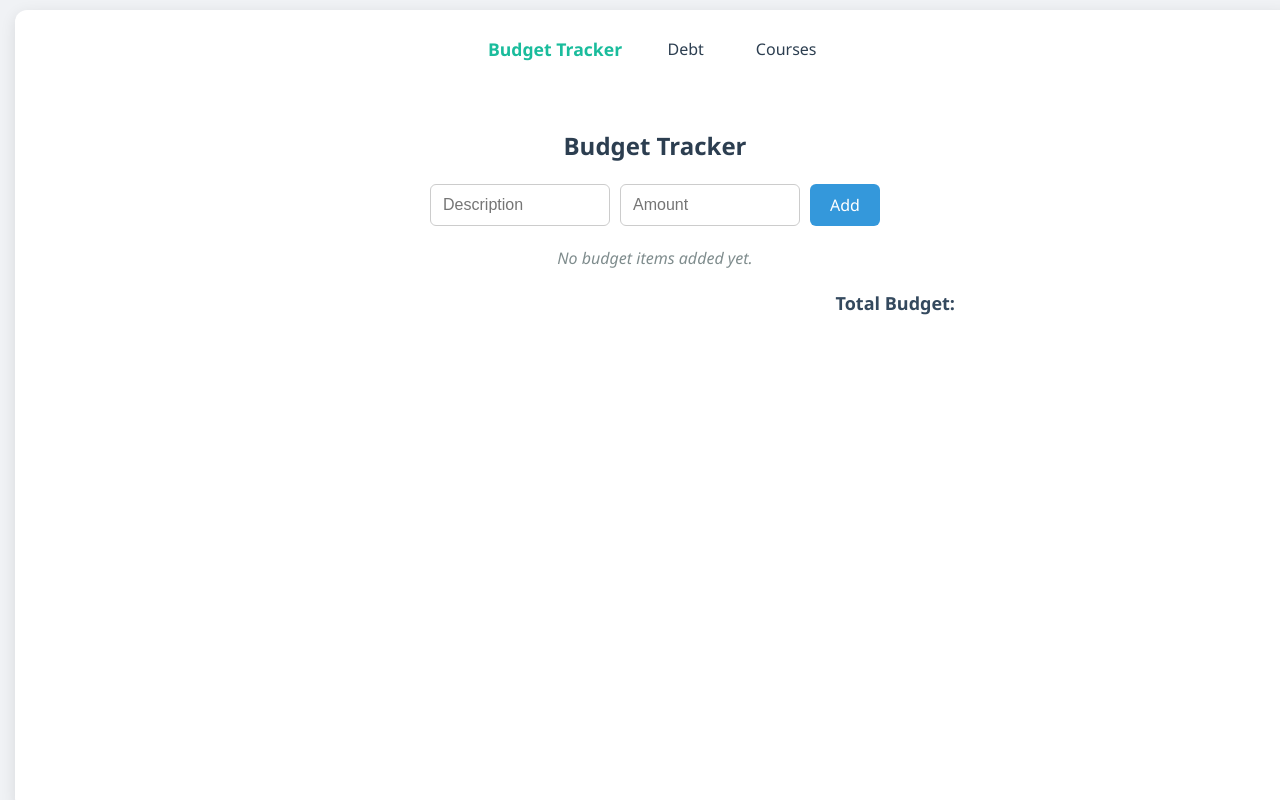
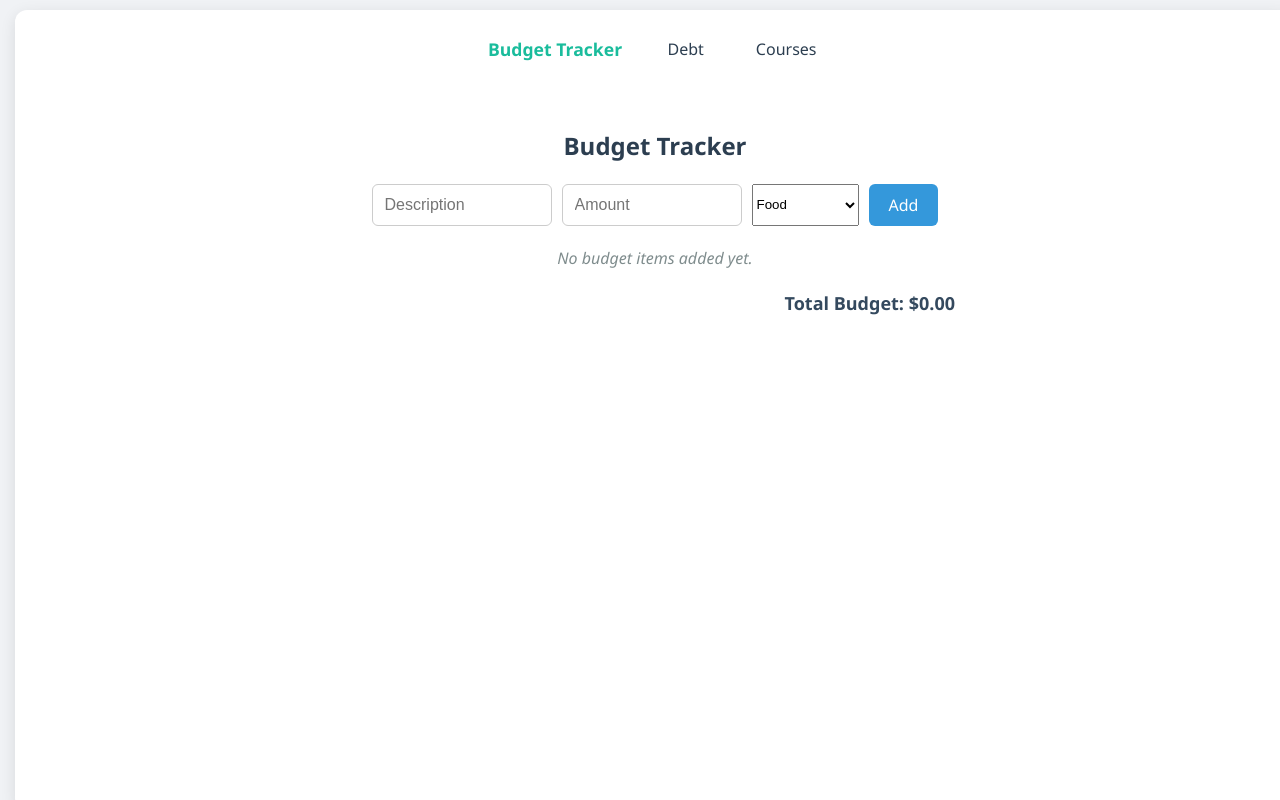
Before and after one commit to sanalnayyar2006/BudgetTracker, a React (Vite) app: page / in a window 1280 px wide. Built offline with nearby package versions, Linux system fonts and the light colour scheme.

Commit message:
added the box for selecting the category of item

```diff
--- a/src/components/BudgetTracker.jsx
+++ b/src/components/BudgetTracker.jsx
@@ -5,10 +5,23 @@ function BudgetTracker() {
   const [items, setItems] = useState([]);
   const [description, setDescription] = useState('');
   const [amount, setAmount] = useState('');
+  const [category, setCategory] = useState('Food'); // default category
 
   function handleAddItem(e) {
-
-
+    e.preventDefault();
+    if (description.trim() === '' || amount === '' || isNaN(amount)) {
+      return;
+    }
+    const newItem = {
+      id: Date.now(),
+      description: description.trim(),
+      amount: parseFloat(amount),
+      category: category,
+    };
+    setItems([...items, newItem]);
+    setDescription('');
+    setAmount('');
+    setCategory('Food'); // reset to default
   }
 
   const total = items.reduce((acc, item) => acc + item.amount, 0);
@@ -36,6 +49,16 @@ function BudgetTracker() {
           aria-label="Amount"
           required
         />
+        <select
+          className="budget-select"
+          value={category}
+          onChange={e => setCategory(e.target.value)}
+          aria-label="Category"
+        >
+          <option value="Food">Food</option>
+          <option value="Miscellaneous">Miscellaneous</option>
+          <option value="Entertainment">Entertainment</option>
+        </select>
         <button type="submit" className="budget-add-button">
           Add
         </button>
@@ -47,14 +70,16 @@ function BudgetTracker() {
         <ul className="budget-list">
           {items.map(item => (
             <li key={item.id} className="budget-list-item">
-              <span>{item.description}</span>
-              <span className="budget-amount"></span>
+              <span>
+                <strong>{item.category}</strong> - {item.description}
+              </span>
+              <span className="budget-amount">${item.amount.toFixed(2)}</span>
             </li>
           ))}
         </ul>
       )}
       <div className="budget-total">
-        Total Budget:
+        Total Budget: <strong>${total.toFixed(2)}</strong>
       </div>
     </section>
   );
```
